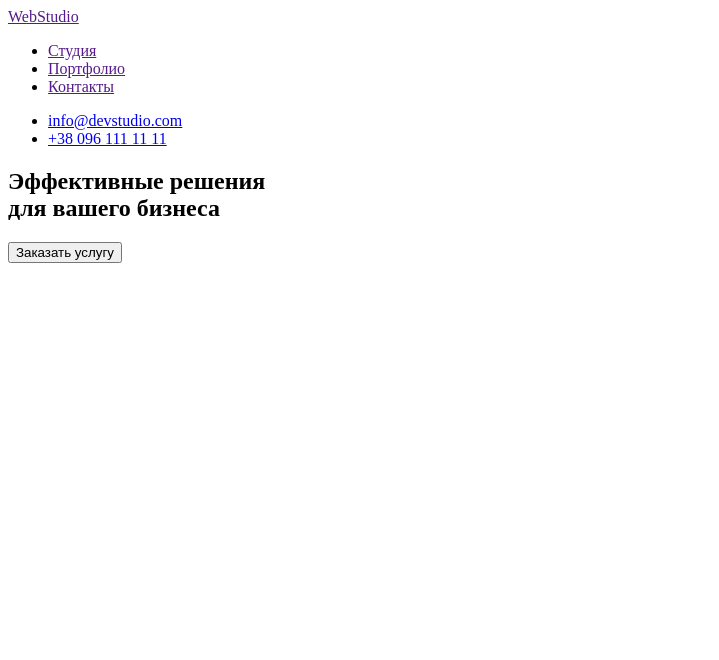
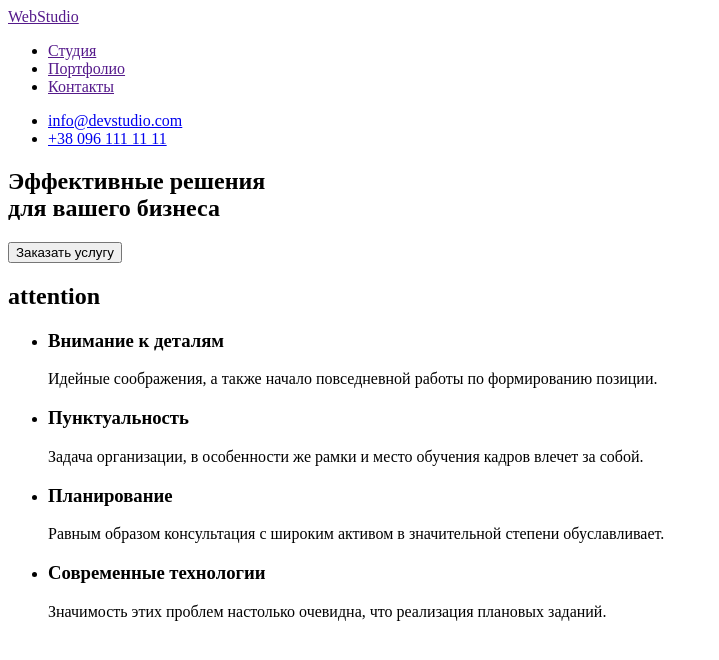
Before and after one commit to GalSanyi/goit-markup-hw-01., a plain HTML site: page index.html in a window 1280 px wide. Shown: the whole page, without its empty margins (0-719 px from the left). Drawn offline with Linux system fonts and the light colour scheme.

Commit message:
attention

```diff
--- a/index.html
+++ b/index.html
@@ -1,13 +1,12 @@
 <!DOCTYPE html>
 <html lang="en">
   <head>
-    <meta charset="UTF-8">
-    <meta http-equiv="X-UA-Compatible" content="IE=edge">
-    <meta name="viewport" content="width=device-width, initial-scale=1.0">
+    <meta charset="UTF-8" />
+    <meta http-equiv="X-UA-Compatible" content="IE=edge" />
+    <meta name="viewport" content="width=device-width, initial-scale=1.0" />
     <title>Document</title>
   </head>
   <body>
-
     <header>
       <a href="">WebStudio</a>
       <nav>
@@ -23,11 +22,46 @@
       </nav>
 
       <section>
-            <h1>Эффективные решения<br>
-                для вашего бизнеса</h1>
+        <h1>
+          Эффективные решения<br />
+          для вашего бизнеса
+        </h1>
         <button type="button">Заказать услугу</button>
       </section>
 
+      <section>
+        <h2>attention</h2>
+        <ul>
+          <li>
+            <h3>Внимание к деталям</h3>
+            <p>
+              Идейные соображения, а также начало повседневной работы по
+              формированию позиции.
+            </p>
+          </li>
+          <li>
+            <h3>Пунктуальность</h3>
+            <p>
+              Задача организации, в особенности же рамки и место обучения кадров
+              влечет за собой.
+            </p>
+          </li>
+          <li>
+            <h3>Планирование</h3>
+            <p>
+              Равным образом консультация с широким активом в значительной
+              степени обуславливает.
+            </p>
+          </li>
+          <li>
+            <h3>Современные технологии</h3>
+            <p>
+              Значимость этих проблем настолько очевидна, что реализация
+              плановых заданий.
+            </p>
+          </li>
+        </ul>
+      </section>
     </header>
     <main></main>
     <footer></footer>
```
Lines whose indentation alone changed are shown as unchanged.
